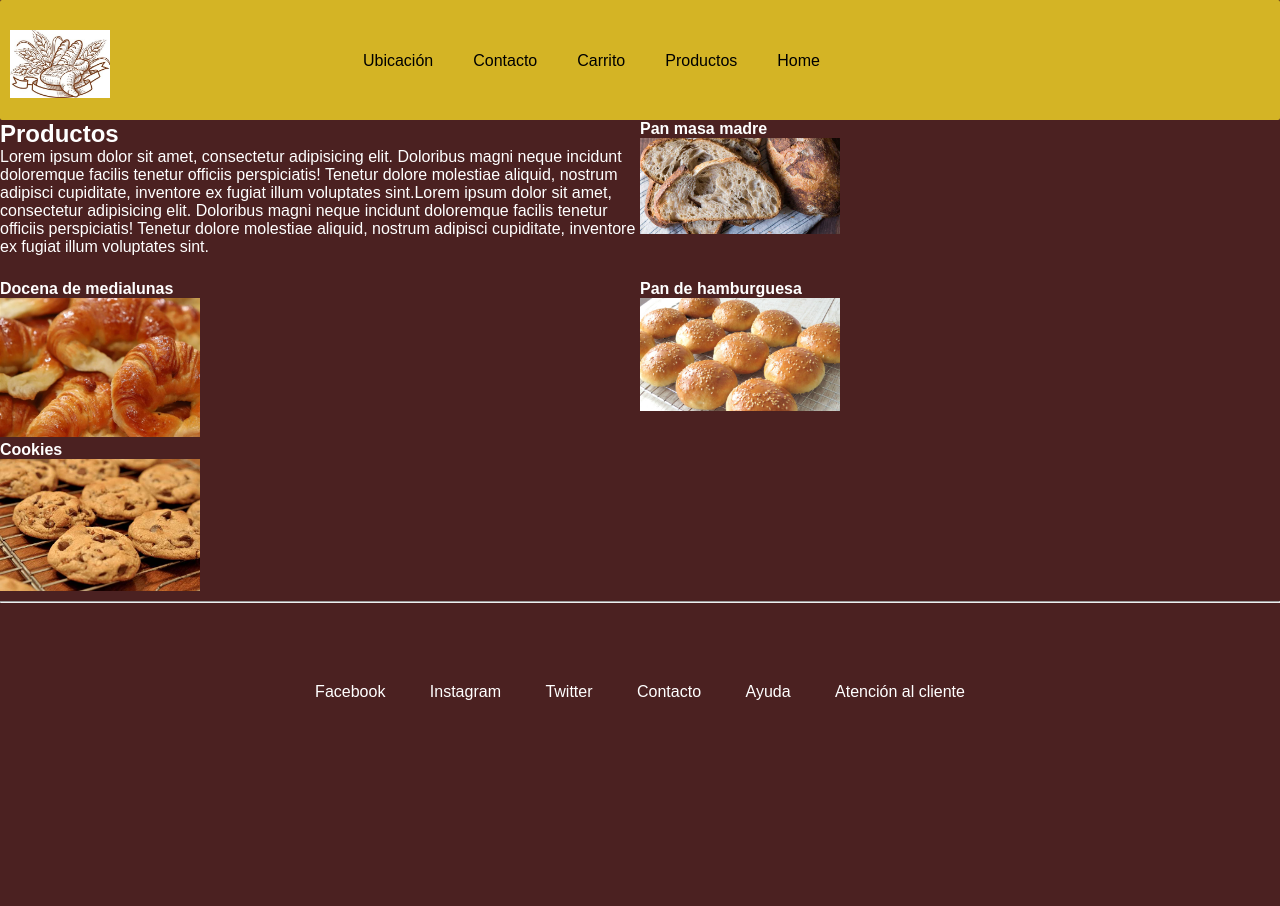
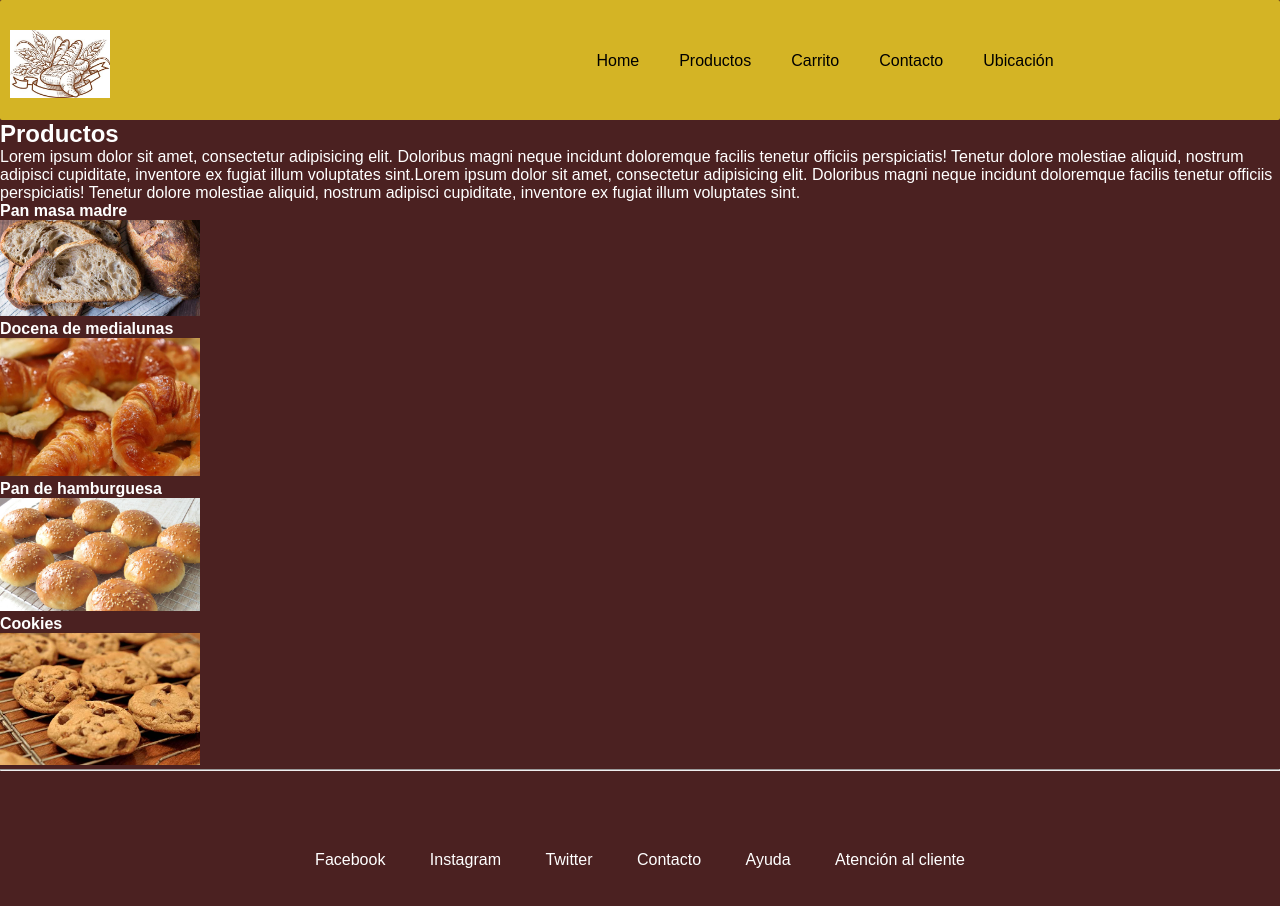
Before and after one commit to PedroBelardo/mipaginaweb, a plain HTML site: page secciones/products.html in a window 1280 px wide. Before the commit the page ends 800 px from the top, so only its background shows below. Drawn offline with Linux system fonts and the light colour scheme.

Commit message:
cambio-rama

```diff
--- a/secciones/products.html
+++ b/secciones/products.html
@@ -24,32 +24,32 @@
                             </ul>
                     </nav>
             </header>
-    <div class="container">
-
-            <section class="principal">
+    <div>
+            <section class="principal" >
                 <article>
-                    <div>
+                    <div >
                         <h2>Productos</h2>
                         <p>Lorem ipsum dolor sit amet, consectetur adipisicing elit. Doloribus magni neque incidunt doloremque facilis tenetur officiis perspiciatis! Tenetur dolore molestiae aliquid, nostrum adipisci cupiditate, inventore ex fugiat illum voluptates sint.Lorem ipsum dolor sit amet, consectetur adipisicing elit. Doloribus magni neque incidunt doloremque facilis tenetur officiis perspiciatis! Tenetur dolore molestiae aliquid, nostrum adipisci cupiditate, inventore ex fugiat illum voluptates sint.</p>
                     </div>
                 </article>
             </section>
-                <article class="sec-1">
+                <section class="sec-1">
                             <h4>Pan masa madre</h4>
                             <img class="imgProducto" src="./ImgProductos/masamadre.jpg" alt="Pan de masa madre">
-                </article>
-                <article class="sec-2">
+                </section>
+                <section class="sec-2">
                             <h4 >Docena de medialunas</h4>
                             <img class="imgProducto" src="./ImgProductos/medialunas.jpg" alt="Docena de medialunas">
-                </article>
-                <article class="sec-3">
+                </section>
+                <section class="sec-3">
                             <h4>Pan de hamburguesa</h4>
                             <img class="imgProducto" src="./ImgProductos/hambrguesa.jpg" alt="Pan de hamburguesa">
-                </article>
-                <article class="sec-4">
+                </section>
+                <section class="sec-4">
                             <h4>Cookies</h4>
                             <img class="imgProducto" src="./ImgProductos/cookies.jpg" alt="Cookies">
-                </article>
+                </section>
+
 
     </div>
             <!--inicio footer-->
--- a/style.css
+++ b/style.css
@@ -58,17 +58,31 @@ nav{
 .header__nav{
     width: 50%;
     display: flex;
-    flex-direction: row-reverse;
-    align-items: center;
+    justify-content: center;
     margin-bottom: 20px;
     margin-top: -70px;
-    margin-left: 200px;
+    margin-left: 500px;
+
+
+}
+
+
+
 
     /* justify-content: space-around; */
-}
+
 
 .header__nav a:hover{
     color:white;
+    animation: colores 7s infinite;
+
+}
+@keyframes colores{
+    0% {color:white}
+    25% {color: brown;}
+    50% {color: rgb(216, 186, 122);}
+    75% {color: blueviolet;}
+    100% {color: blue;}
 }
 
 .header img{
@@ -106,10 +120,12 @@ nav{
     text-decoration: none;
     display: inline-block;
     padding: 10px;
+
 }
 
 .pie a:hover {
     color: black;
+    animation: colores 7s infinite;
 }
 
 /* CSS Index */
@@ -142,12 +158,15 @@ nav{
 
 .container{
     display: grid;
-    grid-template-columns: repeat(2,1fr);
-    grid-template-rows: repeat(3,1fr);
+    grid-template-columns: repeat(4,1fr);
+    grid-template-rows: 1fr;
     grid-template-areas:
-    "principal principal principal principal"
-    "sec-1 sec-2 "
-    "sec-3 sec-4 "
+    "header header header header"
+    "sec-1  none sec-2 none"
+    "sec-3  none sec-4 none"
+    "footer footer footer" ;
+
+
 }
 
 
```
Also changed, not shown: index.html (+2 -2 lines).
